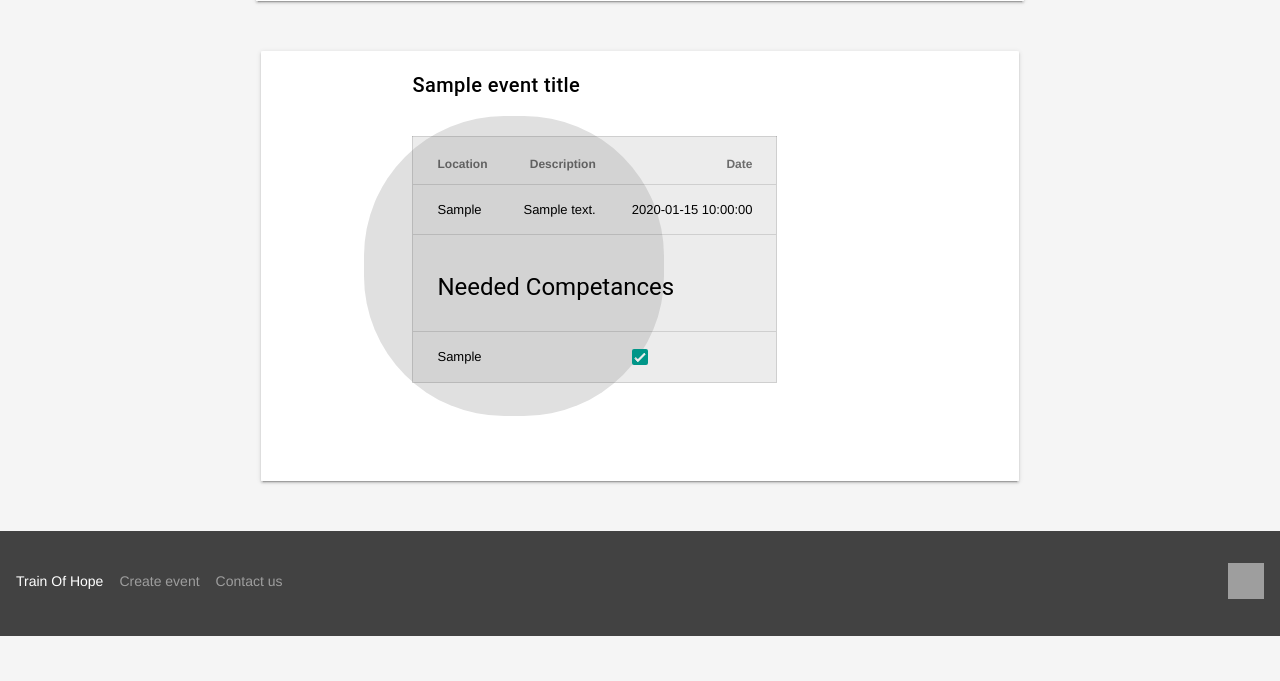
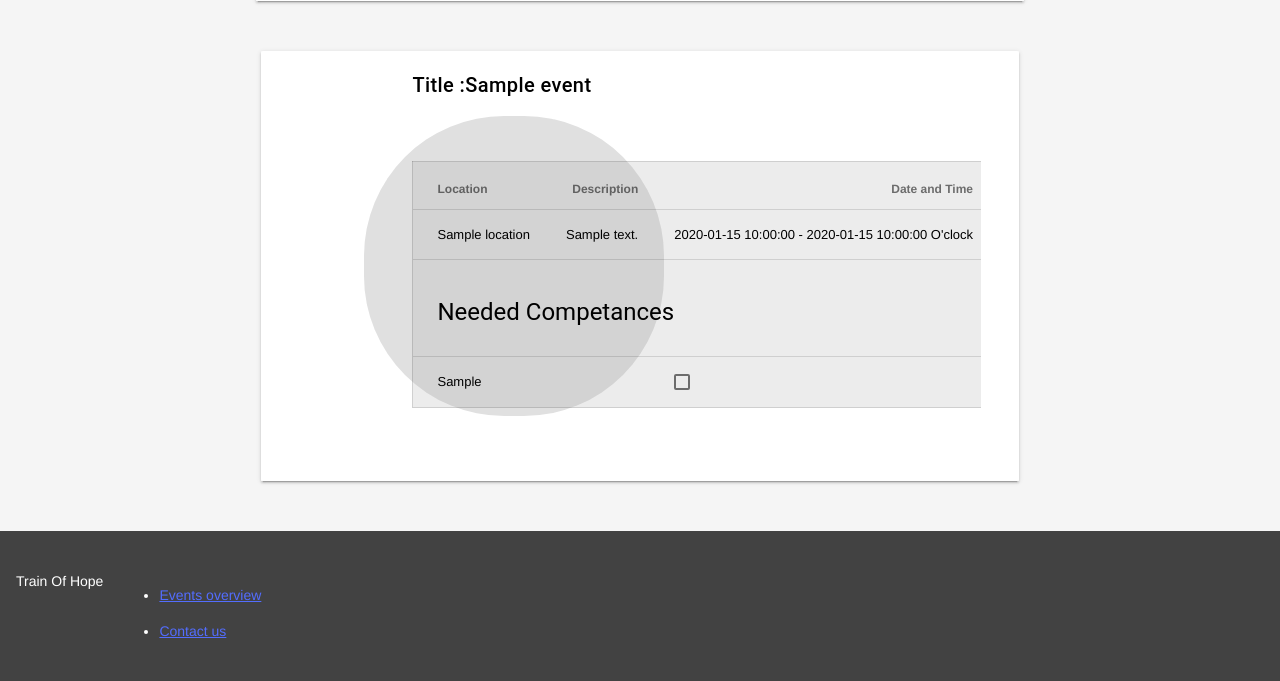
Before and after one commit to timaf/Train-of-Hope-App, a Python web app: template templates/volunteer.html in a window 1280 px wide. Shown: the part 567-1248 px from the top of the page. Run offline with Jinja, Linux system fonts and the light colour scheme; the template is opened without the code that fills it: most values are stand-ins (such as "Sample title", 1, 10 or a date in 2020).

Commit message:
working on volunteer page

```diff
--- a/templates/eventCreation.html
+++ b/templates/eventCreation.html
@@ -165,11 +165,8 @@
             Train Of Hope
           </div>
           <ul class="mdl-mini-footer__link-list">
-            <li><b><a href="{{ url_for('show_all') }}">Events overview</a></b></li>
+            <li><a href="{{ url_for('show_all') }}">Events overview</a></li>
           </ul>
-        </div>
-        <div class="mdl-mini-footer__right-section">
-          <button class="mdl-mini-footer__social-btn"></button>
         </div>
       </footer>
   </body>
--- a/templates/volunteer.html
+++ b/templates/volunteer.html
@@ -58,13 +58,8 @@
                 </div>
                 <div class="section__text mdl-cell mdl-cell--10-col-desktop mdl-cell--6-col-tablet mdl-cell--3-col-phone">
                 <br><br><br><h4>Invite participants via link..</h4>
-                  <form action="/vote">
-                 <!-- <div>
-                    <button class="mdl-button mdl-js-button mdl-button--raised">
-                      <b>Link</b>
-                    </button>
-                  </div>-->
-                  <div><br>Everyone with the link can vote – no account required.
+                  <form >
+                   <div><br>Everyone with the link can vote – no account required.
                     <table class="mdl-data-table mdl-js-data-table mdl-data-table--selectable mdl-shadow--2dp">
                       <tbody>
                         <tr>
@@ -97,32 +92,32 @@
                 </div>
 
                   <div class="section__text mdl-cell mdl-cell--10-col-desktop mdl-cell--6-col-tablet mdl-cell--3-col-phone">
-                    <h5>{{Event_Title}}</h5>
-                    <form action="{{ request.path }}" method = "post" id="voting"><br/>
+                    <h5>Title :{{ my_event.title }}</h5>
+                    <form action="{{ request.path }}" method = "post" id="voting"><br/><br/>
 
                       <table class="mdl-data-table mdl-js-data-table mdl-data-table--selectable">
                         <thead>
                           <tr>
                             <th class="mdl-data-table__cell--non-numeric">Location</th>
                             <th>Description</th>
-                            <th>Date</th>
+                            <th>Date and Time</th>
                           </tr>
                         </thead>
                         <tbody>
                           <tr>
-                            <td class="mdl-data-table__cell--non-numeric">{{event_location}}</td>
-                              <td>{{event_description}}</td>
-                              <td>{{event_date}}</td>
+                            <td class="mdl-data-table__cell--non-numeric">{{ my_event.location }}</td>
+                              <td>{{ my_event.description }}</td>
+                              <td>{{ my_event.date }} - {{ my_event.time }} O'clock</td>
                           </tr>
                           <tr>
                             <td class="mdl-data-table__cell--non-numeric" colspan="3"><h4>Needed Competances</h4></td>
                           </tr>
-                          {% for skill in competances %}
+                          {% for skill in my_event.competence %}
                           <tr>
-                            <td class="mdl-data-table__cell--non-numeric" colspan="2">{{needed_skill}}</td>
+                            <td class="mdl-data-table__cell--non-numeric" colspan="2">{{skill.needed_skill}}</td>
                             <td>
                               <label class="mdl-checkbox mdl-js-checkbox mdl-js-ripple-effect" for="list-checkbox-1">
-                                <input type="checkbox" id="list-checkbox-1" class="mdl-checkbox__input" checked />
+                                <input type="checkbox" id="list-checkbox-1" class="mdl-checkbox__input" />
                               </label>
                             </td>
                           </tr>
@@ -145,15 +140,11 @@
           <div class="mdl-logo">
             Train Of Hope
           </div>
-          <ul class="mdl-mini-footer__link-list">
-            <li><a href="44444#">Create event</a></li>
+          <ul class="mdl-logo">
+            <li><a href="{{ url_for('show_all') }}">Events overview</a></li>
             <li><a href="#contact">Contact us</a></li>
           </ul>
         </div>
-        <div class="mdl-mini-footer__right-section">
-          <button class="mdl-mini-footer__social-btn"></button>
-
-        </div>
-</footer>
+      </footer>
 </body>
 </html>
```
Also changed, not shown: application.py (+20 -1 lines), templates/nina.html (+5 -7 lines), events.db.
